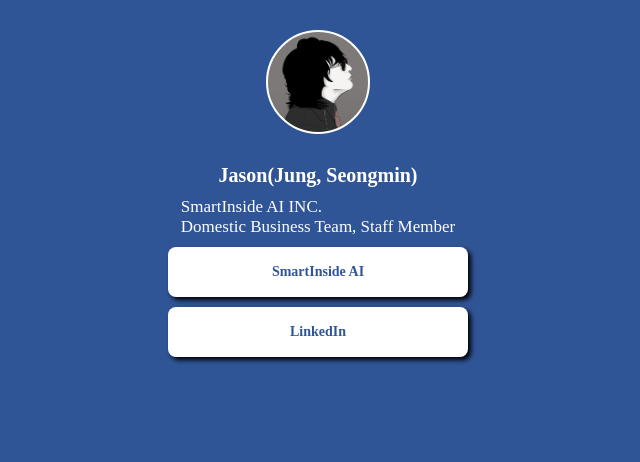
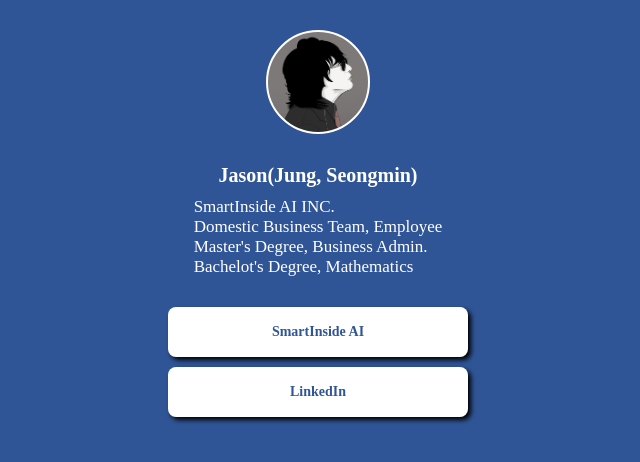
Before and after one commit to SIA-jason/Profile, a plain HTML site: page Smartinside AI _ Jason Profile.html in a window 1280 px wide. Shown: the whole page, without its empty margins (322-962 px from the left). Drawn offline with Linux system fonts and the light colour scheme; a web font is replaced by a local one.

Commit message:
Update Smartinside AI _ Jason Profile.html

```diff
--- a/Smartinside AI _ Jason Profile.html
+++ b/Smartinside AI _ Jason Profile.html
@@ -1,11 +1,11 @@
 <!DOCTYPE html>
 <html>
 <head>
-<meta charset="UTF-8">
+    <meta charset="UTF-8">
     <meta http-equiv="X-UA-Compatible" content="IE=edge">
     <meta name="viewport" content="width=device-width, initial-scale=1.0">
     <meta property="og:title" content="Profile Link">
-    <meta property="og:description" content="Smartinside AI, Jason">
+    <meta property="og:description" content="Smartinside AI Jason">
     <meta property="og:image" content="HC.Shin_AI.jpg">
 
     <title>SmartInside AI INC. _ Jason</title>
@@ -37,7 +37,7 @@
             margin-top: 0px;
             color: white;
             font-size: 17px;
-            margin-bottom: 10px;
+            margin-bottom: 30px;
         }
         .wrap {
             width: 300px;
@@ -74,7 +74,9 @@
         <div class="profile"></div>
         <h1 class="main">Jason(Jung, Seongmin)</h1>
         <p class="sub">SmartInside AI INC.<br>
-        Domestic Business Team, Staff Member</p>
+        Domestic Business Team, Employee<br>
+        Master's Degree, Business Admin.<br>
+        Bachelot's Degree, Mathematics</p>
         <a target="_blank" href="https://smartinside.ai/">SmartInside AI</a>
         <a target="_blank" href="https://www.linkedin.com/in/seongmin-jung-93240a24b/">LinkedIn</a>
     </div>
```
